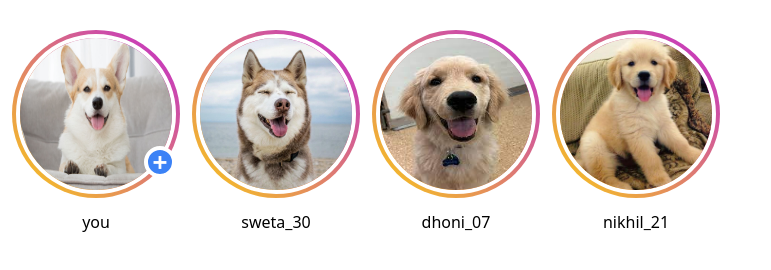
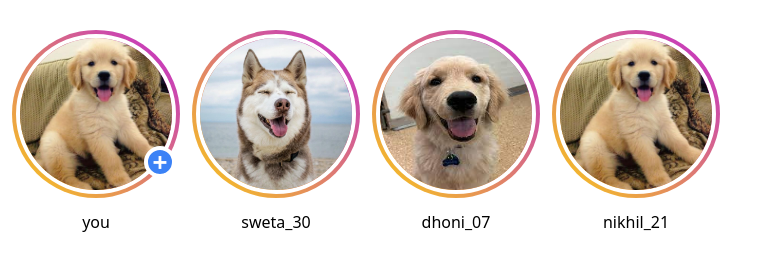
Before and after one commit to Sweta2004/Instagram-stories-UI, a website: page index.html in a window 1280 px wide. Shown: the part 82-352 px from the top of the page, without its empty margins (0-771 px from the left). Drawn offline with Linux system fonts and the light colour scheme.

Commit message:
Update index.html

```diff
--- a/index.html
+++ b/index.html
@@ -18,7 +18,7 @@
 
                     <a href="#" class="bg-gradient-to-tr from-yellow-400 to-fuchsia-600 rounded-full p-1 transform hover:rotate-6"><!--background only gradient(tr- towards right),not border-->
                                               <!--transform must for rotate-->
-                            <img class ="w-40 h-40 rounded-full border-4 border-white" src="./images/img1.jpg">
+                            <img class ="w-40 h-40 rounded-full border-4 border-white" src="./images/img4.jpg">
                     </a>
                     <button class="absolute bottom-14 right-1 bg-blue-500 rounded-full h-8 w-8 text-2xl text-white font-semibold border-white border-4 flex items-center justify-center font-mono hover:bg-blue-600">+</button><!--to make good round- h&w, no padding-->
                    <!--i have to align wrt to only this div. so make parent div relative-->    <!--font change ,justify,items = all made + to be in center-->
```
